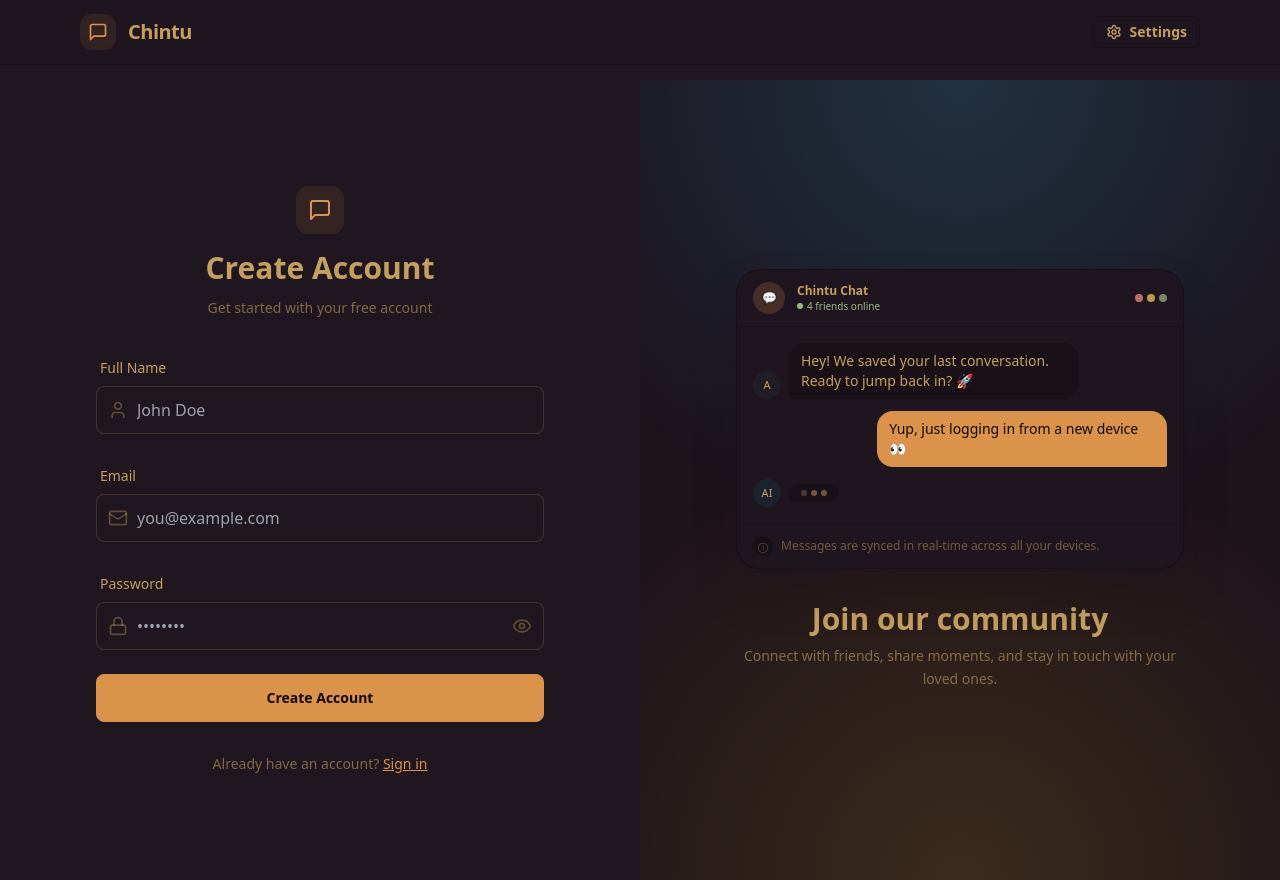
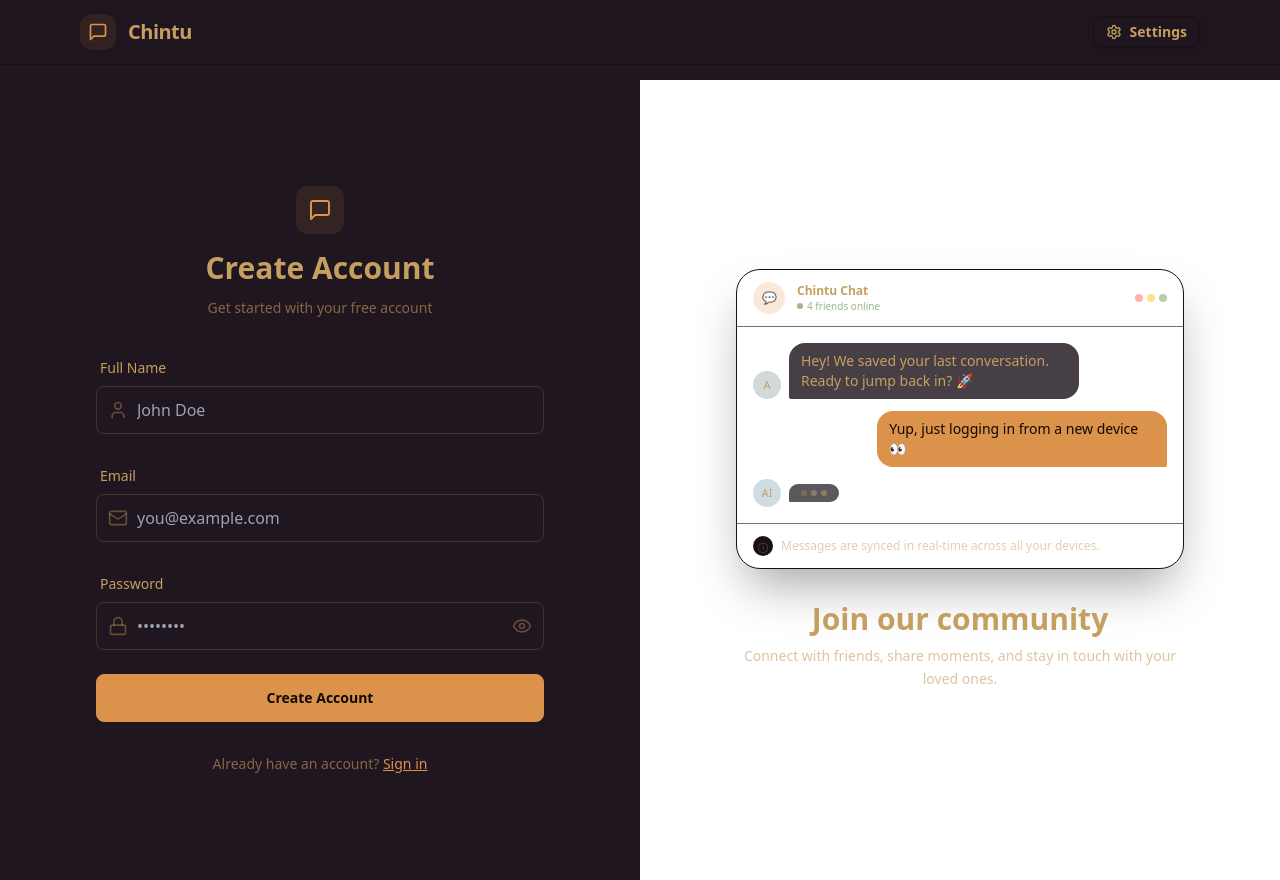
Before and after one commit to Rajarajeshwaripandikumar/Chat-Frontend, a React (Vite) app: page /signup in a window 1280 px wide. Built offline with nearby package versions, Linux system fonts and the light colour scheme; no server answers.

Commit message:
Update AuthImagePattern.jsx

```diff
--- a/src/components/AuthImagePattern.jsx
+++ b/src/components/AuthImagePattern.jsx
@@ -1,13 +1,12 @@
 // src/components/AuthImagePattern.jsx
 const AuthImagePattern = ({ title, subtitle }) => {
   return (
-    <div className="hidden lg:flex items-center justify-center bg-base-200 p-12 relative overflow-hidden">
-      {/* subtle background */}
-      <div className="absolute inset-0 bg-[radial-gradient(circle_at_top,_rgba(56,189,248,0.25),transparent_55%),radial-gradient(circle_at_bottom,_rgba(251,191,36,0.2),transparent_55%)] opacity-70" />
+    <div className="hidden lg:flex items-center justify-center bg-white p-12 relative">
 
       <div className="relative max-w-md w-full">
         {/* mini chat window */}
-        <div className="bg-base-100/95 border border-base-300 rounded-3xl shadow-2xl shadow-base-300/40 backdrop-blur mb-8 overflow-hidden">
+        <div className="bg-white border border-base-300 rounded-3xl shadow-2xl shadow-base-300/40 mb-8 overflow-hidden">
+
           {/* header */}
           <div className="flex items-center justify-between px-4 py-3 border-b border-base-300/60">
             <div className="flex items-center gap-3">
@@ -24,6 +23,7 @@ const AuthImagePattern = ({ title, subtitle }) => {
                 </p>
               </div>
             </div>
+
             <div className="flex gap-1">
               <span className="w-2 h-2 rounded-full bg-error/70" />
               <span className="w-2 h-2 rounded-full bg-warning/70" />
@@ -74,12 +74,8 @@ const AuthImagePattern = ({ title, subtitle }) => {
 
         {/* copy */}
         <div className="text-center">
-          <h2 className="text-3xl font-bold text-base-content mb-2">
-            {title}
-          </h2>
-          <p className="text-base-content/60 text-sm leading-relaxed">
-            {subtitle}
-          </p>
+          <h2 className="text-3xl font-bold text-base-content mb-2">{title}</h2>
+          <p className="text-base-content/60 text-sm leading-relaxed">{subtitle}</p>
         </div>
       </div>
     </div>
```
